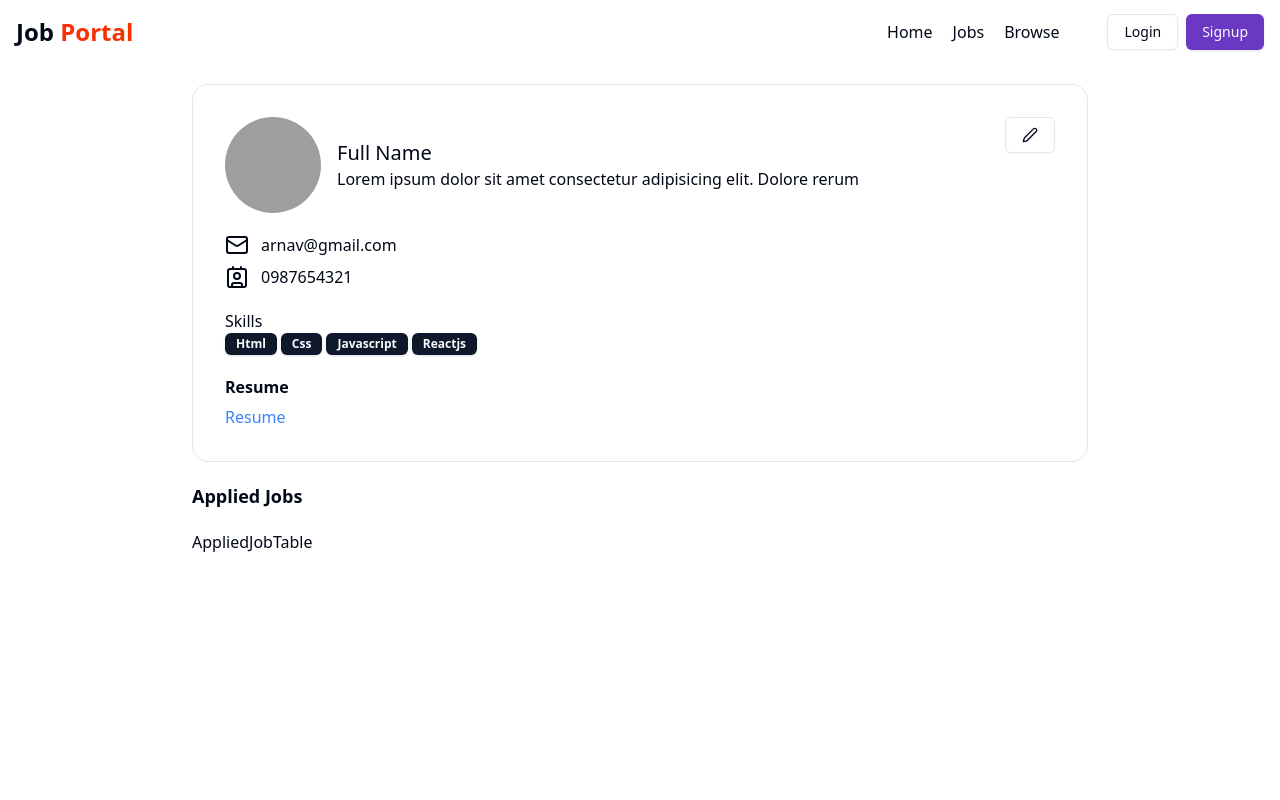
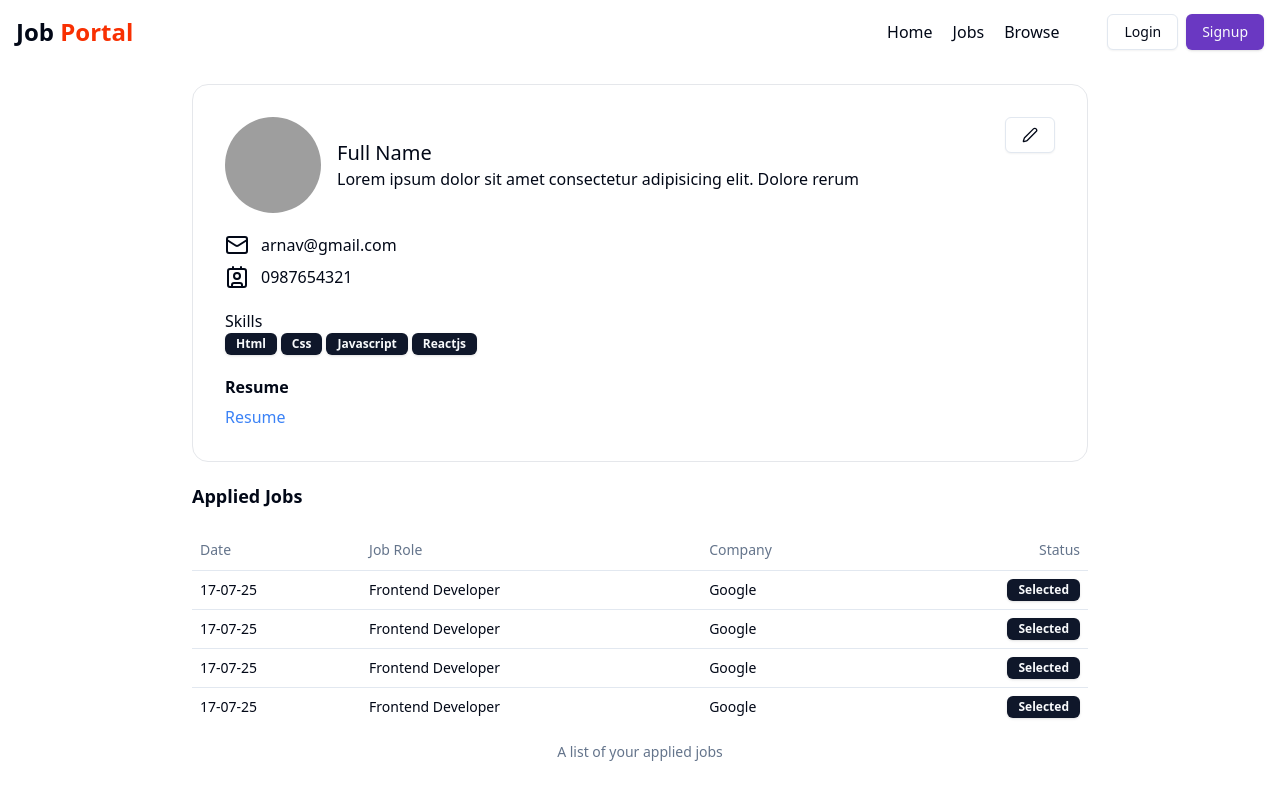
Before and after one commit to arnav1203/Job-Portal, a React (Vite) app in the folder client/: page /profile in a window 1280 px wide. Built offline with nearby package versions, Linux system fonts and the light colour scheme; grey boxes are pictures that could not be loaded.

Commit message:
AppliedJob Table

```diff
--- a/client/src/components/AppliedJobTable.jsx
+++ b/client/src/components/AppliedJobTable.jsx
@@ -1,7 +1,58 @@
 import React from "react";
+import {
+  Table,
+  TableBody,
+  TableCaption,
+  TableCell,
+  TableHead,
+  TableHeader,
+  TableRow,
+} from "./ui/table";
+import { Badge } from "./ui/badge";
 
 const AppliedJobTable = () => {
-  return <div>AppliedJobTable</div>;
+  return (
+    <div>
+      <Table>
+        <TableCaption>A list of your applied jobs</TableCaption>
+        <TableHeader>
+          <TableRow>
+            <TableHead>Date</TableHead>
+            <TableHead>Job Role</TableHead>
+            <TableHead>Company</TableHead>
+            <TableHead className="text-right">Status</TableHead>
+          </TableRow>
+        </TableHeader>
+        <TableBody>
+          {/* {allAppliedJobs.length <= 0 ? (
+            <span>You haven't applied any job yet.</span>
+          ) : ( */}
+          {[1, 2, 3, 4].map((item, index) => (
+            <TableRow key={index}>
+              <TableCell>17-07-25</TableCell>
+              <TableCell>Frontend Developer</TableCell>
+              <TableCell>Google</TableCell>
+              <TableCell className="text-right">
+                <Badge
+                // className={`${
+                //   appliedJob?.status === "rejected"
+                //     ? "bg-red-400"
+                //     : appliedJob.status === "pending"
+                //     ? "bg-gray-400"
+                //     : "bg-green-400"
+                // }`}
+                >
+                  {/* {appliedJob.status.toUpperCase()} */}
+                  Selected
+                </Badge>
+              </TableCell>
+            </TableRow>
+          ))}
+          {/* )} */}
+        </TableBody>
+      </Table>
+    </div>
+  );
 };
 
 export default AppliedJobTable;
--- /dev/null
+++ b/client/src/components/ui/table.jsx
@@ -0,0 +1,86 @@
+import * as React from "react"
+
+import { cn } from "@/lib/utils"
+
+const Table = React.forwardRef(({ className, ...props }, ref) => (
+  <div className="relative w-full overflow-auto">
+    <table
+      ref={ref}
+      className={cn("w-full caption-bottom text-sm", className)}
+      {...props} />
+  </div>
+))
+Table.displayName = "Table"
+
+const TableHeader = React.forwardRef(({ className, ...props }, ref) => (
+  <thead ref={ref} className={cn("[&_tr]:border-b", className)} {...props} />
+))
+TableHeader.displayName = "TableHeader"
+
+const TableBody = React.forwardRef(({ className, ...props }, ref) => (
+  <tbody
+    ref={ref}
+    className={cn("[&_tr:last-child]:border-0", className)}
+    {...props} />
+))
+TableBody.displayName = "TableBody"
+
+const TableFooter = React.forwardRef(({ className, ...props }, ref) => (
+  <tfoot
+    ref={ref}
+    className={cn("border-t bg-muted/50 font-medium [&>tr]:last:border-b-0", className)}
+    {...props} />
+))
+TableFooter.displayName = "TableFooter"
+
+const TableRow = React.forwardRef(({ className, ...props }, ref) => (
+  <tr
+    ref={ref}
+    className={cn(
+      "border-b transition-colors hover:bg-muted/50 data-[state=selected]:bg-muted",
+      className
+    )}
+    {...props} />
+))
+TableRow.displayName = "TableRow"
+
+const TableHead = React.forwardRef(({ className, ...props }, ref) => (
+  <th
+    ref={ref}
+    className={cn(
+      "h-10 px-2 text-left align-middle font-medium text-muted-foreground [&:has([role=checkbox])]:pr-0 [&>[role=checkbox]]:translate-y-[2px]",
+      className
+    )}
+    {...props} />
+))
+TableHead.displayName = "TableHead"
+
+const TableCell = React.forwardRef(({ className, ...props }, ref) => (
+  <td
+    ref={ref}
+    className={cn(
+      "p-2 align-middle [&:has([role=checkbox])]:pr-0 [&>[role=checkbox]]:translate-y-[2px]",
+      className
+    )}
+    {...props} />
+))
+TableCell.displayName = "TableCell"
+
+const TableCaption = React.forwardRef(({ className, ...props }, ref) => (
+  <caption
+    ref={ref}
+    className={cn("mt-4 text-sm text-muted-foreground", className)}
+    {...props} />
+))
+TableCaption.displayName = "TableCaption"
+
+export {
+  Table,
+  TableHeader,
+  TableBody,
+  TableFooter,
+  TableHead,
+  TableRow,
+  TableCell,
+  TableCaption,
+}
```
